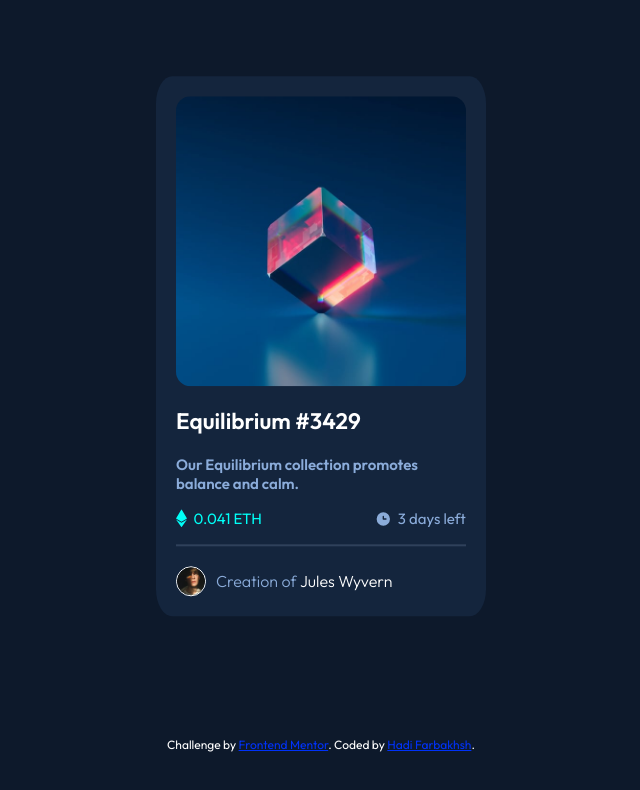
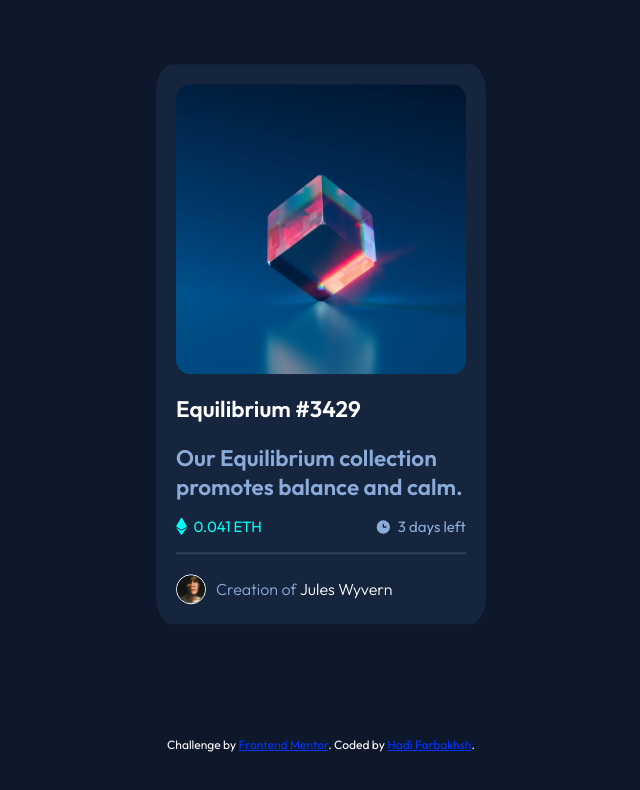
Before and after one commit to HadiFarbakhsh/NFT-preview-card-component, a plain HTML site: page index.html in a window 1280 px wide. Shown: the whole page, without its empty margins (319-959 px from the left). Drawn offline with Linux system fonts and the light colour scheme.

Commit message:
Update index.html

```diff
--- a/index.html
+++ b/index.html
@@ -37,7 +37,7 @@
           </article>
           <br />
           <section class="description">
-            <p>Our Equilibrium collection promotes balance and calm.</p>
+            <h2>Our Equilibrium collection promotes balance and calm.</h2>
           </section>
           <div class="crypto">
             <svg width="11" height="18" xmlns="http://www.w3.org/2000/svg">
```
